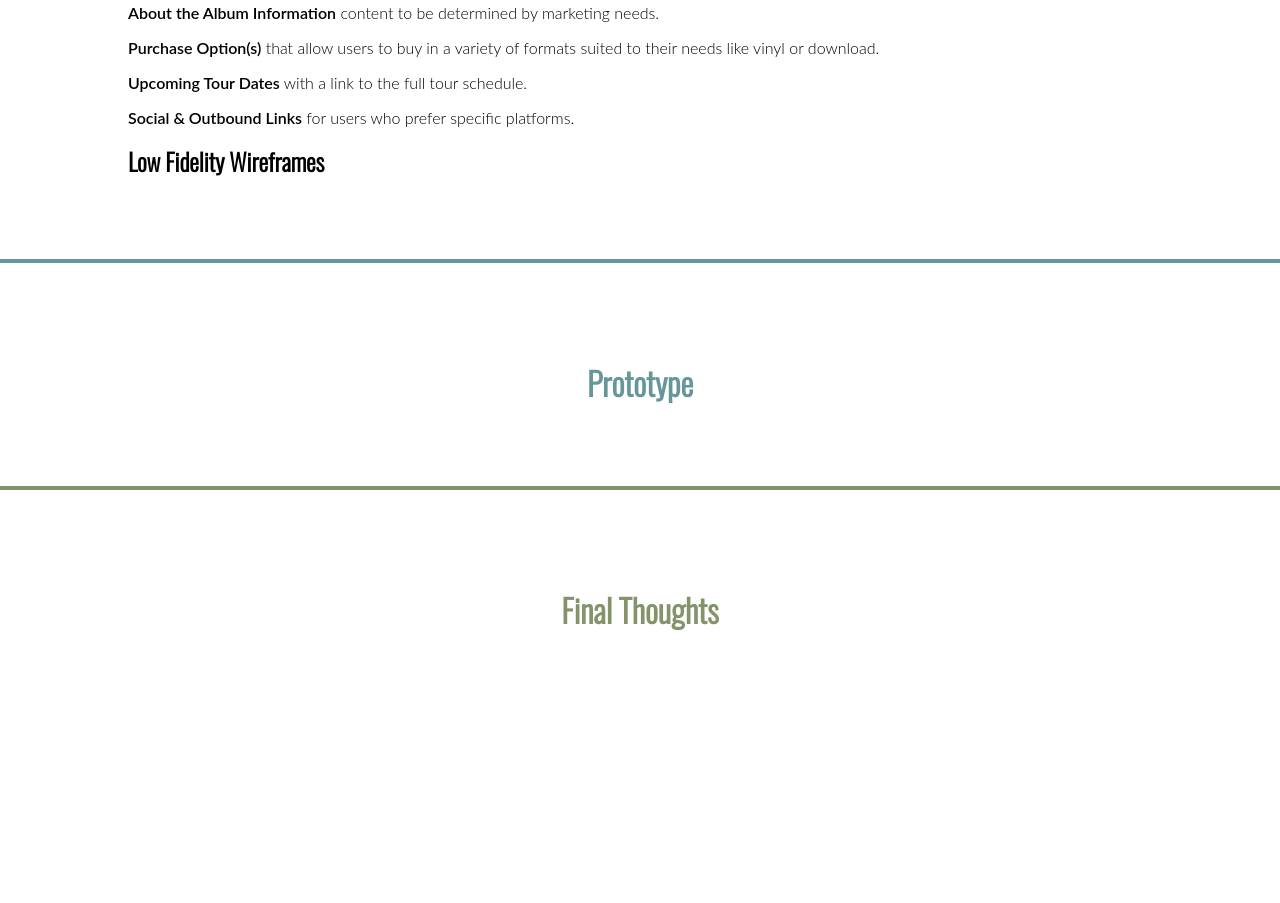
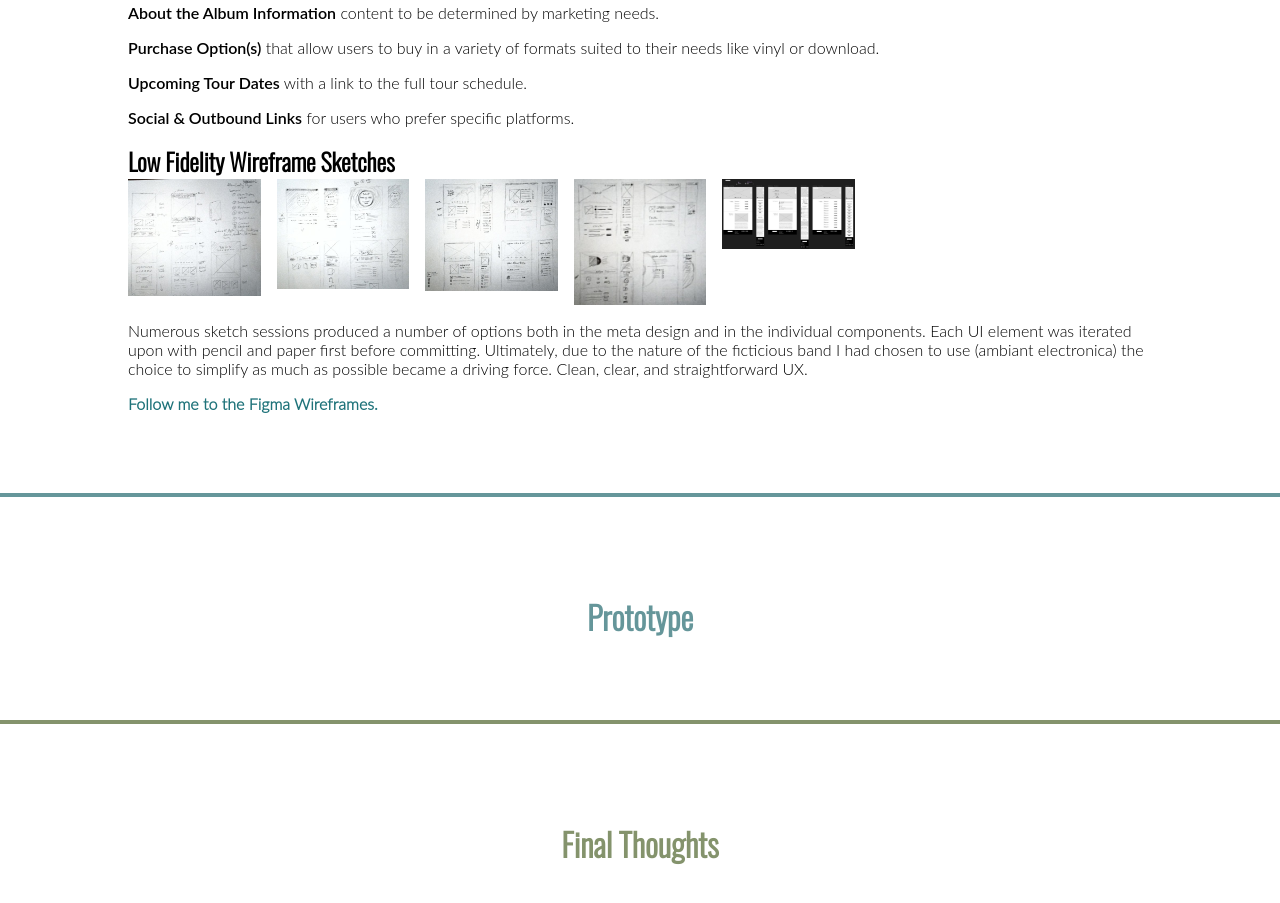
Before and after one commit to ManiacalMaynard/newalbum, a plain HTML site: page index.html in a window 1280 px wide. Shown: the part 3690-4593 px from the top of the page. Before the commit the page ends 4403 px from the top, so only its background shows below. Drawn offline with nearby package versions, Linux system fonts and the light colour scheme.

Commit message:
adds Lo-Fi Wireframe section to ideate

```diff
--- a/index.html
+++ b/index.html
@@ -68,13 +68,13 @@
         </div>
 
         <div class="content">
-          <img src="./images/jamboard.jpg" alt="">
+          <img src="./images/jamboard.jpg">
           <div><h3>Results Map</h3>
           By arranging the survey results by theme, I was able to more easily visualize how to prioritize the results which informed our personas, problem statements, and goal priorities. Survey responses were clear in the users' priorities: Listen, purchase, and tour dates, respectively. Users clearly wanted to listen to a sample before making a purchase or ticket decision. It was also of note that users wanted all three of these information groups to be available on the album landing page without having to click off to another site for more information. Responses were color coded by respondent and organized thematically via Jamboard. Check out the final map on <a href="https://jamboard.google.com/d/1USjHygF5756b0hsN-uCzWQBxoUmibFcqb8JqJAIeyI0/edit?usp=sharing">Jamboard</a> </div>
         </div>
 
         <div class="content">
-          <img src="./images/UserPersonas-Thumby.jpg" alt="">
+          <img src="./images/UserPersonas-Thumby.jpg">
           <div><h3>User Personas</h3>
           From the survey findings I developed two user personas to help focus design goals. I divide users into two groups: fans and promoters. Fans are represented by Hercule Charly who loves to listen to new, exciting music and may purchase digital or physical versions of albums to add to his collection. Promoters are represented by Joyce Parker who wants to hear smaller samples of more songs from a band and get a bit of background information before determining viability for a live show booking. Both users prioritize “listen” over “purchase” but also want to easily find other relevant information quickly. <a href="https://www.figma.com/proto/mh2mq4mhrDKfdijcvGII7G/New-Album-Landing-Page---Google-UX-Cert?node-id=1%3A3" target="_blank">See full profiles here.</a> </div>
         </div>
@@ -85,17 +85,17 @@
   <section id="define">
     <h2 class="three">Define</h2>
       <div class="content">
-        <img src="./images/pexels-andrea-piacquadio-3831187-1.jpg" alt="">
+        <img src="./images/pexels-andrea-piacquadio-3831187-1.jpg">
         <div><h3>User Need Statement - Hercule</h3>
         Hercule is a/an older music collector who needs easy to navigate and accessible album information because confusing web sites are frustrating.</div></div>
 
         <div class="content">
-          <img src="./images/pexels-christina-morillo-1181686.jpg" alt="">
+          <img src="./images/pexels-christina-morillo-1181686.jpg">
           <div><h3>User Need Statement - Joyce</h3>
           Joyce is a busy music professional who needs up to date and accurate information about an album and the band because she has no time to hunt down that information.</div></div>
 
       <div class="content">
-        <img src="./images/competitiveanalysis.jpg" alt="">
+        <img src="./images/competitiveanalysis.jpg">
         <div><h3>Competitive Analysis</h3>
           Once there was a more clear picture of what our users are after, I performed an audit of 12 new releases and chose 5 landing pages from that group for deeper analysis. These were specifically chosen from a variety of music genres and band popularity to help me understand a wide-spectrum of approaches. Overall the pages informed about the new album they were promoting and offered some level of listening engagement and information. It was interesting that there were a variety of approaches to listening and many pages choose to send users away to an outside service (e.g. Spotify, Apple Music, etc) rather than directly on the landing page. Other issues were in forcing users away from the page to purchase and the lack of tour dates and bio information. By unifying all of this information on a single page load, I feel that users will be more likely to listen and, ideally, to buy. For more detail: <a href="https://docs.google.com/spreadsheets/d/1n3dXg9GY0QD5RmQVkwT1nwajPcGJPFdh/edit?usp=sharing&ouid=112633087586384131343&rtpof=true&sd=true" target="_blank">Analysis Spreadsheet</a> & <a href="https://docs.google.com/document/d/1IxBbVfgRihaClvZzwudCYkG_vlhdocns/edit?usp=sharing&ouid=112633087586384131343&rtpof=true&sd=true" target="_blank">Notes</a>.</div></div>
       </div>
@@ -118,7 +118,22 @@
 	<p><strong>Upcoming Tour Dates</strong> with a link to the full tour schedule.</p>
 	<p><strong>Social & Outbound Links</strong> for users who prefer specific platforms.</p>
 
-      <h3>Low Fidelity Wireframes</h3>
+      <h3>Low Fidelity Wireframe Sketches</h3>
+        <div class="imageGroup">
+        <!-- <img src="./images/lofiwfs/lofi-sketch-01.jpg"> -->
+        <img src="./images/lofiwfs/lofi-sketch-02.jpg">
+        <img src="./images/lofiwfs/lofi-sketch-03.jpg">
+        <img src="./images/lofiwfs/lofi-sketch-04.jpg">
+        <img src="./images/lofiwfs/lofi-sketch-05.jpg">
+        <a href="https://www.figma.com/file/T3mm3dO8rDi04JKNJdKDrO/NewAlbumLandingPage-lofiWF?node-id=0%3A1&t=2rsFJUjiDqyf2IQG-1" target="_blank">
+        <img src="./images/lofiwfs/lofi-wireframe-thumb.jpg"></a>
+      </div>
+      <p>
+        Numerous sketch sessions produced a number of options both in the meta design and in the individual components. Each UI element was iterated upon with pencil and paper first before committing. Ultimately, due to the nature of the ficticious band I had chosen to use (ambiant electronica) the choice to simplify as much as possible became a driving force. Clean, clear, and straightforward UX.
+      </p>
+      <p>
+        <a href="https://www.figma.com/file/T3mm3dO8rDi04JKNJdKDrO/NewAlbumLandingPage-lofiWF?node-id=0%3A1&t=2rsFJUjiDqyf2IQG-1" target="_blank">Follow me to the Figma Wireframes.</a>
+      </p>
     </div>
 
 
--- a/styles.css
+++ b/styles.css
@@ -145,6 +145,16 @@ p {
     }
 }
 
+.imageGroup {
+  display: grid;
+  gap: 1rem;
+  grid-template-columns: repeat(auto-fill, minmax(8rem, 1fr));
+}
+
+.imageGroup img {
+  width: 100%;
+}
+
 .one { color: var(--one); }
 
 .two { color: var(--two); }
```
Also changed, not shown: images/lofiwfs/lofi-sketch-01.jpg (added), images/lofiwfs/lofi-sketch-02.jpg (added), images/lofiwfs/lofi-sketch-03.jpg (added), images/lofiwfs/lofi-sketch-04.jpg (added), images/lofiwfs/lofi-sketch-05.jpg (added), images/lofiwfs/lofi-wireframe-thumb.jpg (added), 6 other files.
